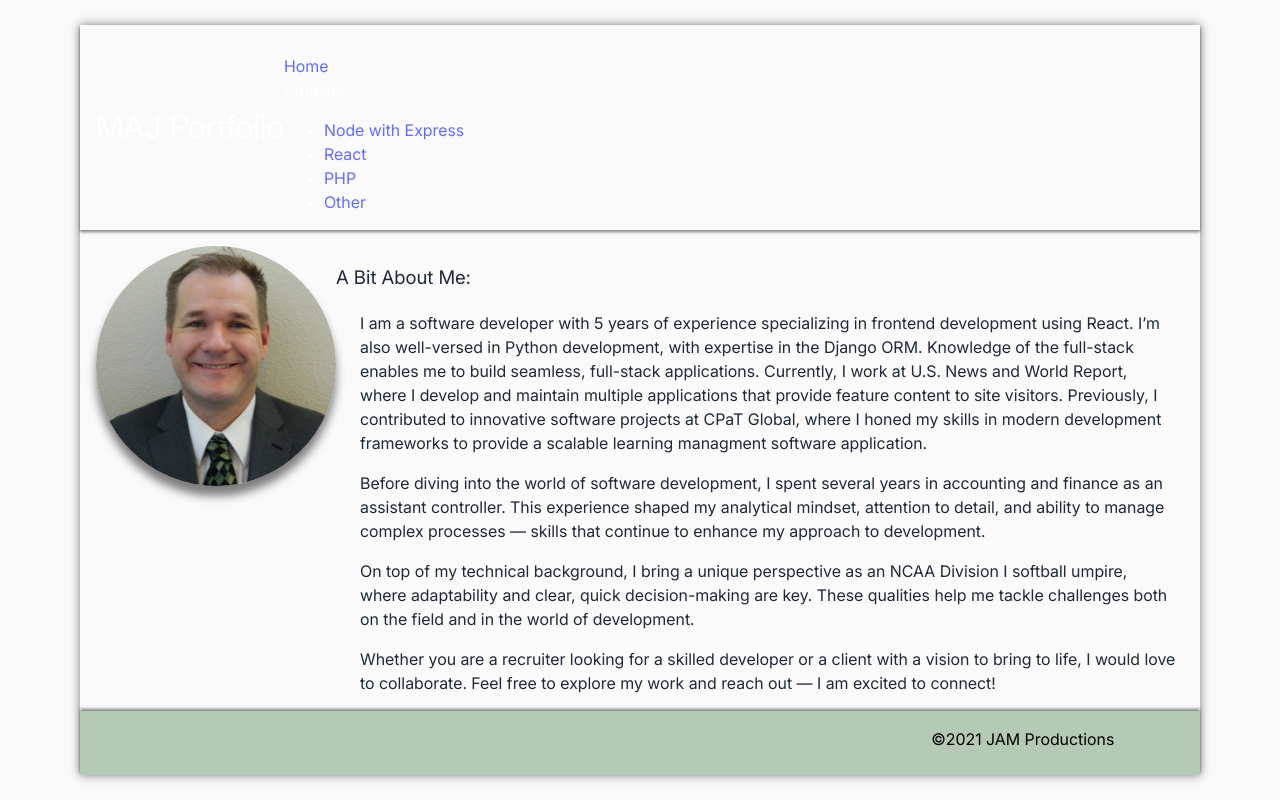
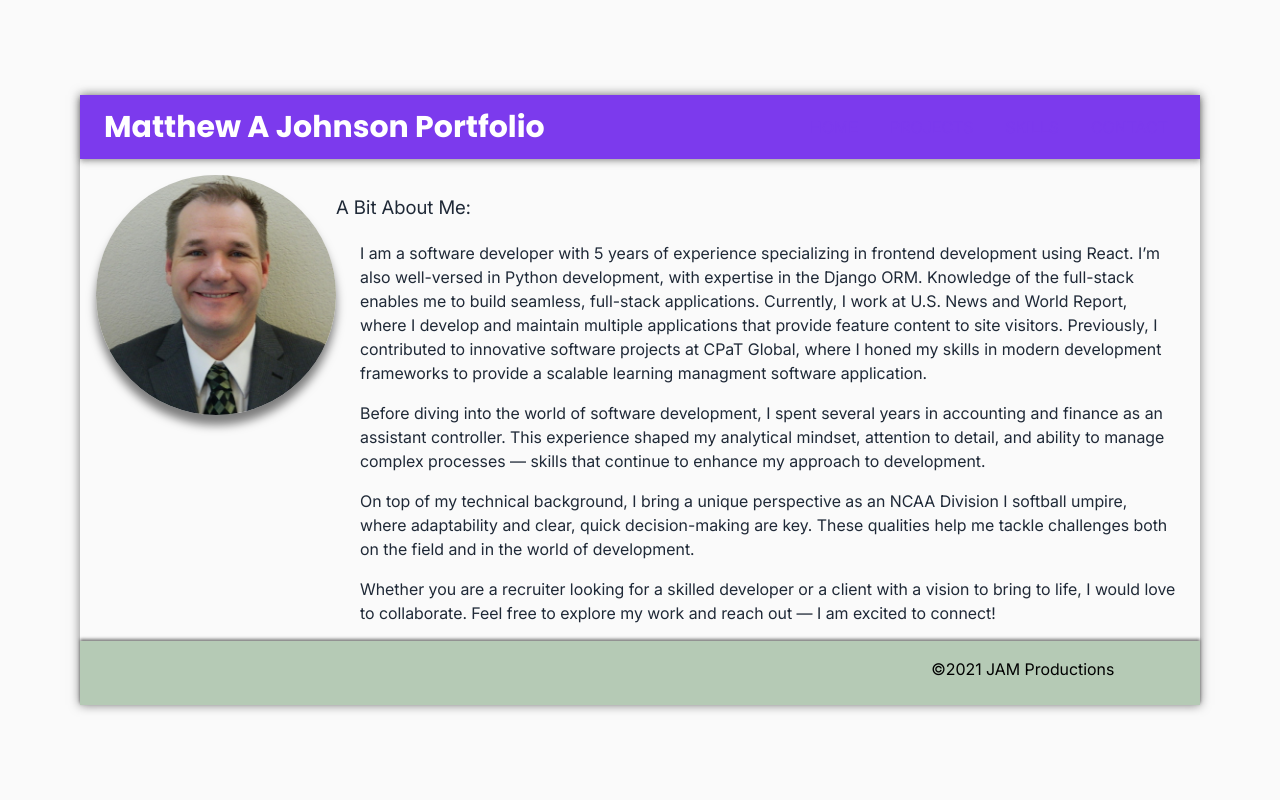
Before and after one commit to mattandbucs34/majportfolio, a React (Vite) app: page / in a window 1280 px wide. Built offline with nearby package versions, Linux system fonts and the light colour scheme; a web font is replaced by a local one.

Commit message:
navbar implementation

```diff
--- a/src/App.tsx
+++ b/src/App.tsx
@@ -7,11 +7,12 @@ import NodeProjects from './pages/node-projects';
 import ReactProjects from './pages/react-projects';
 import PHPProjects from './pages/php-projects';
 import OtherProjects from './pages/other-projects';
+import Navbar from '@/components/layout/Navbar';
 
 function App() {
   return (
     <div className={'container h-full font-global'}>
-      <Header />
+      <Navbar />
       <Routes>
         <Route index path="/" element={<Home />} />
         <Route path="/node_express" element={<NodeProjects />} />
--- /dev/null
+++ b/src/components/layout/Navbar/index.tsx
@@ -0,0 +1,98 @@
+
+import React from 'react';
+import AppBar from '@mui/material/AppBar';
+import Box from '@mui/material/Box';
+import Button from '@mui/material/Button';
+import Menu from '@mui/material/Menu';
+import MenuItem from '@mui/material/MenuItem';
+import Stack from '@mui/material/Stack';
+import Toolbar from '@mui/material/Toolbar';
+import Typography from '@mui/material/Typography';
+import { NavLink } from 'react-router';
+import { useTheme } from '@mui/material/styles';
+import Link from '@mui/material/Link';
+
+const Navbar = () => {
+	const [isProjectsMenuOpen, setIsProjectsMenuOpen] = React.useState(false);
+	const projectsButtonRef = React.useRef<HTMLButtonElement | null>(null);
+	const theme = useTheme();
+
+	return (
+		<AppBar position={'sticky'}>
+			<Toolbar>
+				<Typography variant={'h2'} flexGrow={1}>Matthew A Johnson Portfolio</Typography>
+				<Stack direction={'row'} spacing={2}>
+					<Button>Home</Button>
+					<Box>
+						<Button
+							ref={projectsButtonRef}
+							onClick={() => setIsProjectsMenuOpen(true)}
+						>
+							Projects
+						</Button>
+						<Menu
+							id={'projects-menu'}
+							anchorEl={projectsButtonRef.current}
+							open={isProjectsMenuOpen}
+							onClose={() => setIsProjectsMenuOpen(false)}
+							keepMounted
+							anchorOrigin={{
+								vertical: 'bottom',
+								horizontal: 'right',
+							}}
+							transformOrigin={{
+								vertical: 'top',
+								horizontal: 'right',
+							}}
+						>
+							<MenuItem color={theme.palette.primary.main}>
+								<Link
+									component={NavLink}
+									to={'/react_projects'}
+									color={theme.palette.primary.main}
+									underline={'none'}
+								>
+									React
+								</Link>
+							</MenuItem>
+							<MenuItem>
+								<Link
+									component={NavLink}
+									to={'/php_projects'}
+									color={theme.palette.primary.main}
+									underline={'none'}
+								>
+									PHP
+								</Link>
+							</MenuItem>
+							<MenuItem>
+								<Link
+									component={NavLink}
+									to={'/node_express'}
+									color={theme.palette.primary.main}
+									underline={'none'}
+								>
+									Node.js and Express
+								</Link>
+							</MenuItem>
+							<MenuItem>
+								<Link
+									component={NavLink}
+									to={'/other_projects'}
+									color={theme.palette.primary.main}
+									underline={'none'}
+								>
+									Other
+								</Link>
+							</MenuItem>
+						</Menu>
+					</Box>
+					<Button>Skills</Button>
+					<Button>Contact</Button>
+				</Stack>
+			</Toolbar>
+		</AppBar>
+	);
+};
+
+export default Navbar;
```
